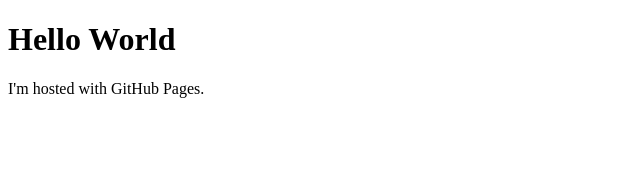
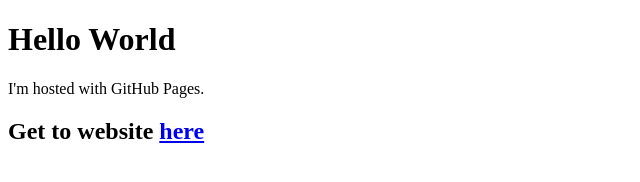
Before and after one commit to theoburtescu/html-page, a plain HTML site: page index.html in a window 1280 px wide. Shown: the whole page, without its empty margins (0-640 px from the left). Drawn offline with Linux system fonts and the light colour scheme.

Commit message:
Update index.html

```diff
--- a/index.html
+++ b/index.html
@@ -3,5 +3,6 @@
 <body>
 <h1>Hello World</h1>
 <p>I'm hosted with GitHub Pages.</p>
+  <h2>Get to website <a href="home.html"> here </a> </h2>
 </body>
 </html>
```
